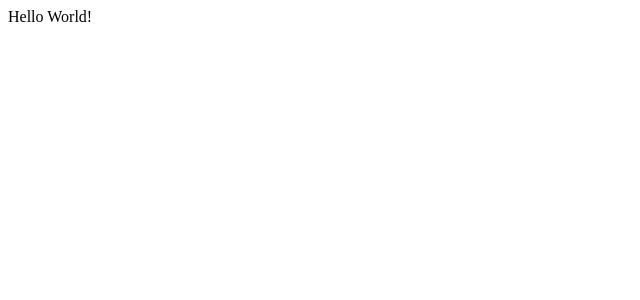
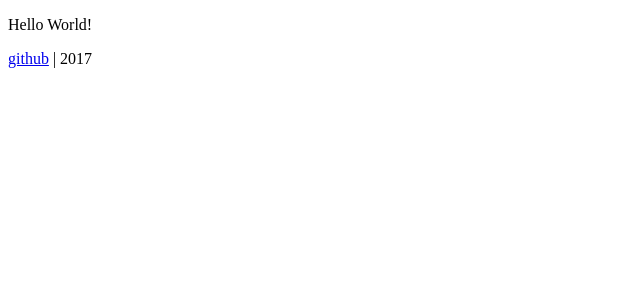
Before and after one commit to BrontosaurusTails/Sovereign, a Next.js app: page / in a window 1280 px wide. Shown: the top 300 px of the page, without its empty margins (0-640 px from the left). Built offline with nearby package versions, Linux system fonts and the light colour scheme.

Commit message:
add footer to landing page

```diff
--- a/pages/index.js
+++ b/pages/index.js
@@ -1,5 +1,9 @@
 import React from 'react';
+import Footer from '../components/footer';
 
 export default () => (
-  <div>Hello World!</div>
+  <div>
+    <p>Hello World!</p>
+    <Footer />
+  </div>
 );
```
